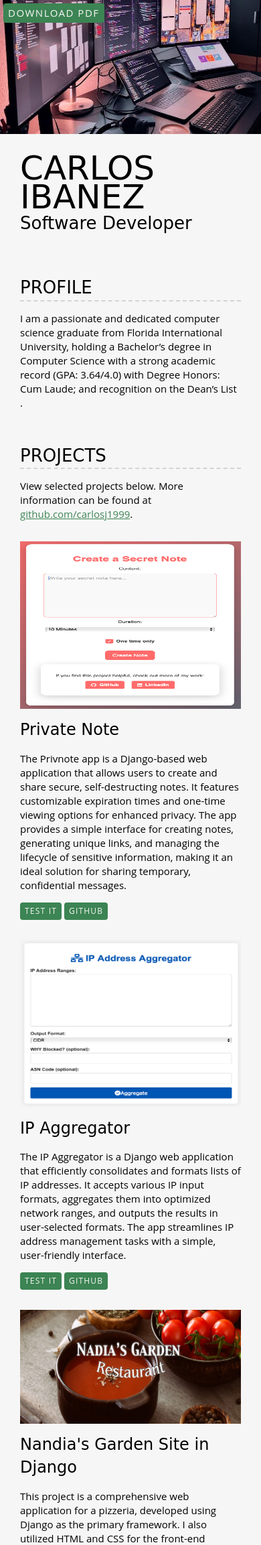
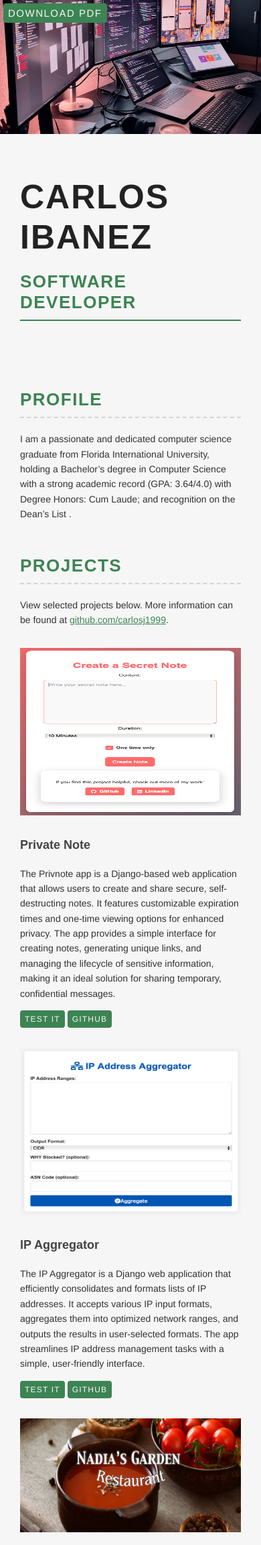
Before and after one commit to carlosj1999/Portfolio, a Django app: page / in a window 390 px wide. Shown: the top 2306 px of the page at 67% size. Run offline with Django 5.2, Linux system fonts and the light colour scheme.

```diff
--- a/static/css/style_portfolio.css
+++ b/static/css/style_portfolio.css
@@ -27,24 +27,37 @@ html, body {
 body {
     background: #f6f6f6;
     margin: 0;
-    font-family: 'Open Sans', sans-serif;
-    font-size: 1.5rem;
-    line-height: 1.4;
+    font-family: 'Helvetica Neue', 'Helvetica Condensed', Arial, sans-serif;
+    font-size: 16px;
+    line-height: 1.6;
+    color: #333;
 }
 h1, h2, h3 {
-    font-family: 'Caveat', cursive;
-    font-weight: 400;
-    margin: 0;
+    font-family: 'Helvetica Neue Condensed', 'Helvetica Condensed', Arial, sans-serif;
+    font-weight: 700;
+    line-height: 1.2;
+    margin-bottom: 20px;
 }
+
 h1 {
-    font-size: 7rem;
-    line-height: 0.85;
+    font-size: 3.2rem;
+    text-transform: uppercase;
+    letter-spacing: 2px;
+    color: #222;
 }
+
 h2 {
-    font-size: 3.6rem;
+    font-size: 2.4rem;
+    text-transform: uppercase;
+    letter-spacing: 1.5px;
+    color: #3c8453;
+    border-bottom: 2px solid #3c8453;
+    padding-bottom: 10px;
 }
+
 h3 {
-    font-size: 2.4rem;
+    font-size: 2rem;
+    color: #444;
 }
 
 /* links */
@@ -79,6 +92,25 @@ footer a:hover {
     padding: 30px;
     max-width: 900px;
 }
+
+@media screen and (max-width: 500px) {
+    body {
+        font-size: 14px;
+    }
+
+    h1 {
+        font-size: 2.8rem;
+    }
+
+    h2 {
+        font-size: 2.2rem;
+    }
+
+    h3 {
+        font-size: 1.8rem;
+    }
+}
+
 
 
 /* HOME
```
Also changed, not shown: 1 other file.
